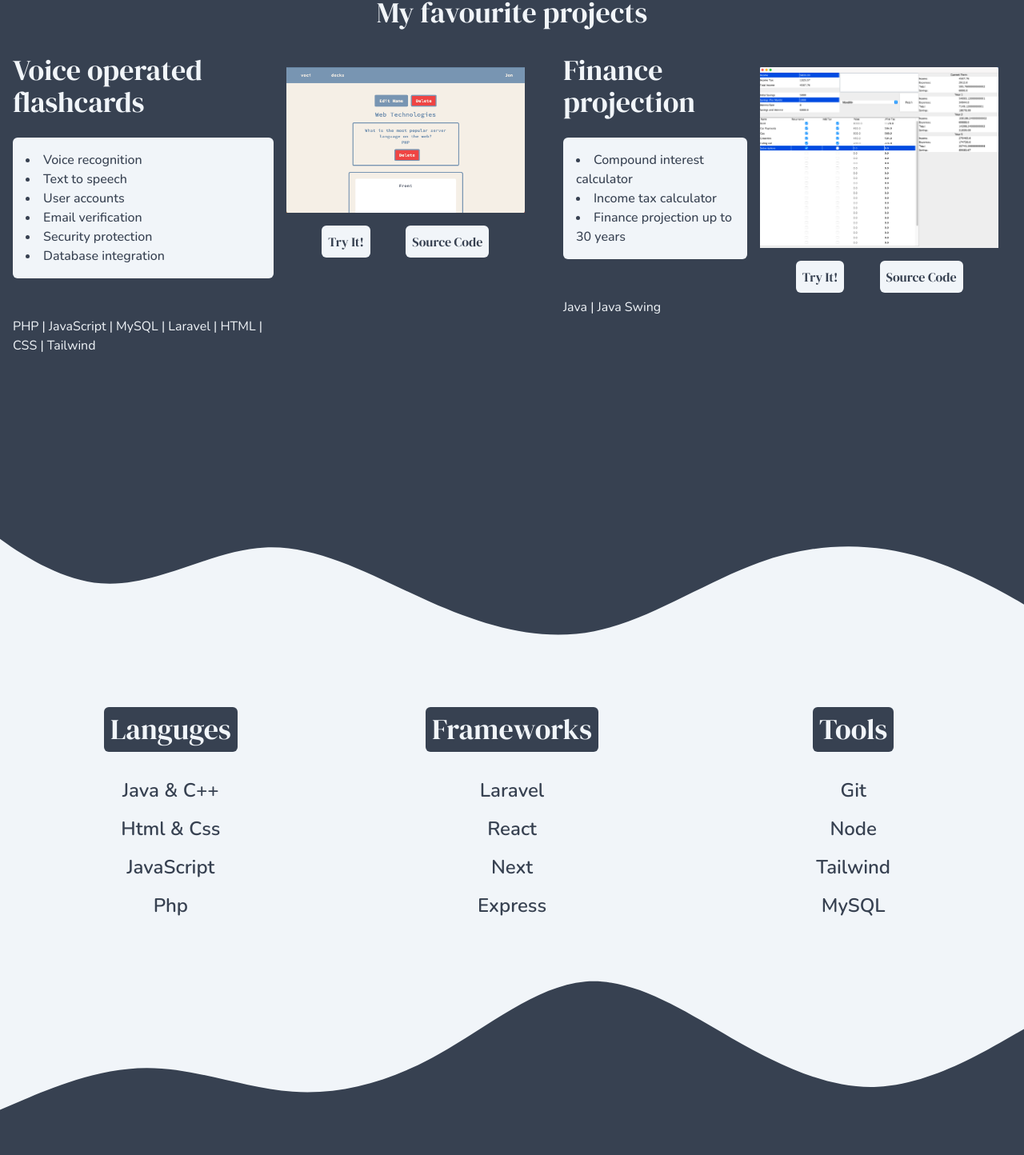
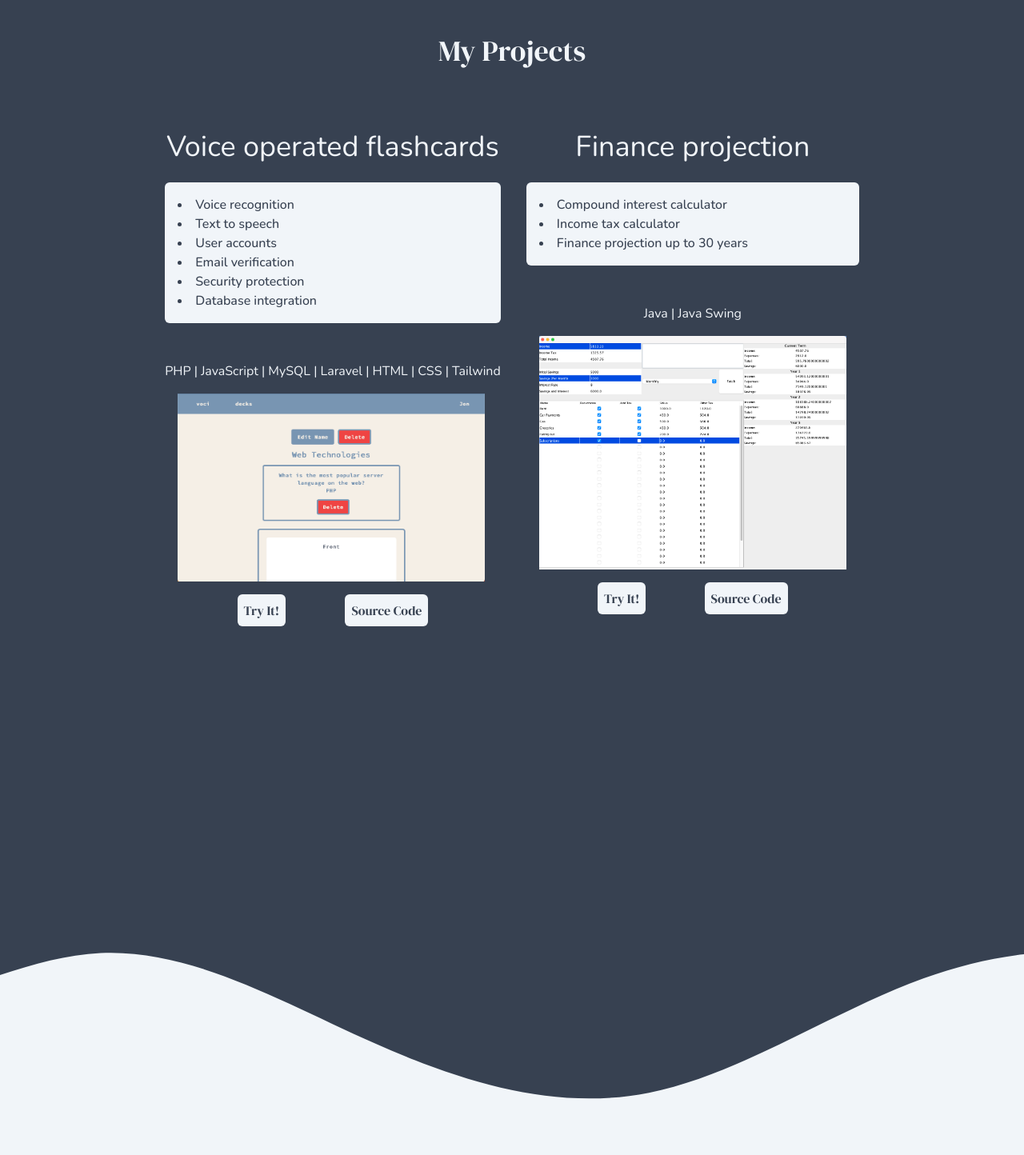
Before and after one commit to jon-steele/Portfolio-Website, a Next.js app: page / in a window 1280 px wide. Shown: the part 708-2152 px from the top of the page at 80% size. Built offline with nearby package versions, Linux system fonts and the light colour scheme.

Commit message:
Perfected the responsive design for small and very large screens. Refactored.

```diff
--- a/components/sections/about.js
+++ b/components/sections/about.js
@@ -10,7 +10,7 @@ export default function About(props) {
                     At school, I excel in my algorithms & data structures courses, achieving a <em className="font-bold">3.93 GPA </em>
                     in my last three semesters and landing my name on the <em className="font-bold">Dean&apos;s List. </em>
                     I have strong foundational knowledge in programming languages, design models, and time complexity.
-                    I work hard for my team, achieving <em className="font-bold">Employee of the Year</em> in 2020 at my previous job.
+                    I work hard for my team, achieving <em className="font-bold">Employee of the Year</em> in 2020 at my previous job as a lifeguard.
                     In my spare time, I love to learn about new technologies, most recently adding React, Next, and Tailwind into my bag.
                     Technology is something that excites me, as I see the impact it can make on our lives.
                     If you think you can use my skills, please reach out to me via <a href="mailto:mrjonsteele@gmail.com">
--- a/components/sections/contact.js
+++ b/components/sections/contact.js
@@ -6,7 +6,7 @@ export default function Contact(props) {
   return (
     <div className={`font-nun text-2xl flex flex-col justify-center items-center ${props}`}>
 
-      <div className='flex'>
+      <div className='flex flex-col md:flex-row'>
         <Email />
         <Github />
         <Linkedin />
--- a/components/sections/home.js
+++ b/components/sections/home.js
@@ -5,7 +5,7 @@ export default function Home(props){
         <h1 className='animate text-4xl md:text-6xl underline-offset-2 mb-16'>I am a <u><em>Full Stack Developer</em></u>.</h1>
 
         <div className='flex'>
-          <h1 className='text-2xl underline-offset-2 text-left mr-4 p-3'>In my work, I value:</h1>
+          <h1 className='text-2xl underline-offset-2 text-left mr-1 md:mr-4 p-3'>In my work, I value:</h1>
           <p className='flex items-center font-nun text-lg bg-gray-700 text-slate-100 rounded-md tracking-wide p-4'>
             quality, &nbsp;functionality, &nbsp;& simplicity.
           </p>
--- a/components/sections/projects.js
+++ b/components/sections/projects.js
@@ -6,15 +6,15 @@ export default function Projects(props) {
   return (
     <div className={`flex flex-col items-center ${props}`}>
 
-      <h1 className='text-4xl text-center mb-4'>My favourite projects</h1>
+      <h1 className='text-4xl text-center mb-16'>My Projects</h1>
 
       {/* Container which holds all projects */}
       <div className='flex flex-col md:flex-row justify-around'>
 
         {/* Project one */}
-        <div className='flex items-left p-4'>
+        <div className='flex flex-col items-left p-4'>
           <div className='flex flex-col justify-top'>
-            <h1 className='font-ds text-4xl mb-6'>Voice operated flashcards</h1>
+            <h1 className='font-nun text-4xl mb-6 text-center'>Voice operated flashcards</h1>
             <ul className='font-nun font-medium font-lg bg-slate-100 text-gray-700 list-disc list-inside p-4 rounded-md'>
               <li>Voice recognition</li>
               <li>Text to speech</li>
@@ -23,7 +23,7 @@ export default function Projects(props) {
               <li>Security protection</li>
               <li>Database integration</li>
             </ul>
-            <p className='font-nun mt-12'>
+            <p className='font-nun mt-12 text-center'>
               PHP | JavaScript | MySQL | Laravel | HTML | CSS | Tailwind
             </p>
           </div>
@@ -37,15 +37,15 @@ export default function Projects(props) {
         </div>
 
         {/* Project two */}
-        <div className='flex items-left p-4'>
+        <div className='flex flex-col items-left p-4'>
           <div className='flex flex-col justify-top'>
-            <h1 className='font-ds text-4xl mb-6'>Finance projection</h1>
+            <h1 className='font-nun text-4xl mb-6 text-center'>Finance projection</h1>
             <ul className='font-nun font-medium font-lg bg-slate-100 text-gray-700 list-disc list-inside p-4 rounded-md'>
               <li>Compound interest calculator</li>
               <li>Income tax calculator</li>
               <li>Finance projection up to 30 years</li>
             </ul>
-            <p className='font-nun mt-12'>
+            <p className='font-nun mt-12 text-center'>
               Java | Java Swing
             </p>
           </div>
--- a/pages/index.js
+++ b/pages/index.js
@@ -11,7 +11,7 @@ import Projects from '@/components/sections/Projects';
 
 export default function Index() {
   return (
-    <div>
+    <div className='clearfix'>
       <Layout>
 
         <Head>
@@ -28,25 +28,25 @@ export default function Index() {
         </section>
 
         {/* PROJECTS */}
-        <section className='h-120vh md:h-50vh bg-gray-700 text-slate-100 bg-wave2 bg-bottom bg-no-repeat bg-cover -mt-24'>
+        <section className='projects-height-custom bg-gray-700 text-slate-100 bg-wave2 bg-bottom bg-no-repeat bg-cover -mt-12'>
           <a id="projects" className='block relative invisible -top-20'></a>
           <Projects className="clearfix" />
         </section>
 
         {/* SKILLS */}
-        <section className='h-custom bg-wave3 bg-bottom bg-no-repeat bg-cover -mt-36 md:-my-24'>
+        <section className='skills-height-custom bg-wave3 bg-bottom bg-no-repeat bg-cover'>
           <a id="skills" className='block relative invisible -top-80'></a>
           <Skills className="clearfix" />
         </section>
 
         {/* ABOUT */}
-        <section  className='h-120vh md:screen lg:60vh bg-gray-700 text-slate-100 bg-wave4 bg-bottom bg-no-repeat bg-cover -pt-24'>
+        <section  className='about-height-custom lg:60vh bg-gray-700 text-slate-100 bg-wave4 bg-bottom bg-no-repeat bg-cover -mt-52'>
           <a id="about" className='block relative invisible -top-96'></a>
           <About className="clearfix" />
         </section>
 
         {/* CONTACT */}
-        <section className='h-60vh'>
+        <section className='contact-height-custom'>
           <a id="contact" className='block relative invisible -top-12' ></a>
           <Contact className="clearfix" />
         </section>
--- a/styles/globals.css
+++ b/styles/globals.css
@@ -116,45 +116,114 @@ a {
   background-position-y: 100px;
 }
 
-.h-50vh{
-  height: 50vh;
+/* Responsive Design for Sections */
+
+/* Projects */
+@media (max-width: 768px) {
+  .projects-height-custom{
+    height: 2000px;
+  }
+}
+@media (min-width: 768px) and (max-width: 1024px) {
+  .projects-height-custom{
+    height: 1000px;
+  }
 }
 
-.h-60vh{
-  height: 60vh;
+@media (min-width: 1024px) and (max-width: 1280px) {
+  .projects-height-custom{
+    height: 100px;
+  }
 }
 
-.h-80vh{
-  height: 80vh;
+@media (min-width: 1280px) {
+  .projects-height-custom{
+    height: 1600px;
+  }
 }
 
+/* Skills */
 @media (max-width: 768px) {
-  .h-custom{
-    height: 130vh;
+  .skills-height-custom{
+    margin-top: -12px;
+    height: 1600px;
+  }
+}
+
+@media (min-width: 768px) and (max-width: 1600px) {
+  .skills-height-custom{
+    margin-top: -150px;
+    height: 650px;
+  }
+}
+
+@media (min-width: 1600px) and (max-width: 2200px)  {
+  .skills-height-custom{
+    margin-top: -150px;
+    height: 800px;
+  }
+}
+
+@media (min-width: 2200px)  {
+  .skills-height-custom{
+    margin-top: -150px;
+    height: 1000px;
+  }
+}
+
+
+/* About */
+@media (max-width: 640px) {
+  .about-height-custom{
+    margin-top: -100px;
+    height: 2000px;
+  }
+}
+
+@media (min-width: 640px) and (max-width: 768px) {
+  .about-height-custom{
+    margin-top: -100px;
+    height: 1200px;
+  }
+}
+
+@media (min-width: 768px) and (max-width: 1024px) {
+  .about-height-custom{
+    margin-top: -100px;
+    height: 1000px;
+  }
+}
+
+@media (min-width: 1024px) {
+  .about-height-custom{
+    margin-top: -100px;
+    height: 1200px;
+  }
+}
+
+/* Contact */
+@media (max-width: 640px) {
+  .contact-height-custom{
+    margin-top: -120px;
+    height: 800px;
+  }
+}
+
+  @media (min-width: 640px) and (max-width: 768px) {
+  .contact-height-custom{
+    margin-top: -36px;
+    height: 650px;
   }
 }
 
 @media (min-width: 768px) {
-  .h-custom{
-    height: 80vh;
+  .contact-height-custom{
+    margin-top: -12px;
+    height: 400px;
   }
 }
 
-.h-120vh{
-  height: 120vh;
-}
-
-.h-130vh{
-  height: 130vh;
-}
-
-.h-140vh{
-  height: 140vh;
-}
-
-.h-160vh{
-  height: 160vh;
-}
+/* Animations */
 
 .animate {
   opacity: 0;
@@ -174,3 +243,32 @@ a {
   display: table;
   clear: both;
 }
+
+/* Screen View Hieghts */
+.h-50vh{
+  height: 50vh;
+}
+
+.h-60vh{
+  height: 60vh;
+}
+
+.h-80vh{
+  height: 80vh;
+}
+
+.h-120vh{
+  height: 120vh;
+}
+
+.h-130vh{
+  height: 130vh;
+}
+
+.h-140vh{
+  height: 140vh;
+}
+
+.h-160vh{
+  height: 160vh;
+}
```
